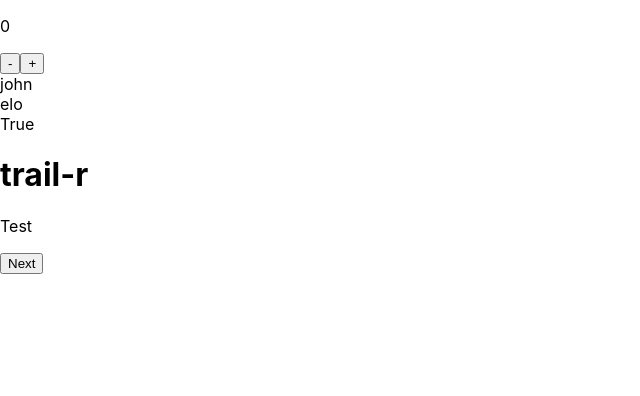
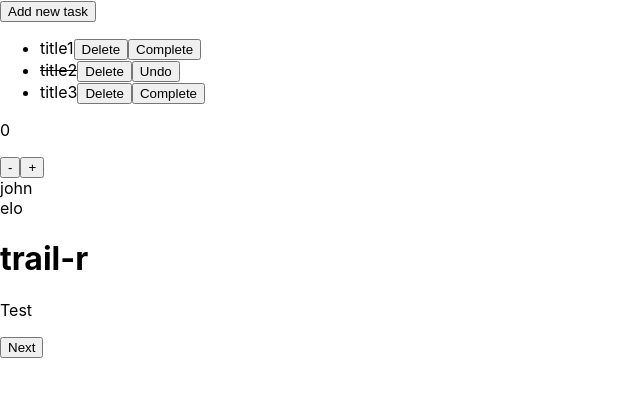
Before and after one commit to piotrwita/trail-r, a React (Create React App) app: page / in a window 1280 px wide. Shown: the top 396 px of the page, without its empty margins (0-640 px from the left). Built offline with nearby package versions, Linux system fonts and the light colour scheme; the HTML template or start-up script is replaced by a standard one.

Commit message:
Statuses management.

```diff
--- a/src/App.tsx
+++ b/src/App.tsx
@@ -2,11 +2,14 @@ import './App.css';
 import { Button } from './components/Button'
 import { AppContent } from './components/AppContent';
 import { Users } from './components/Users';
-import { Count } from "./components/Count";
+import { Count } from './components/Count';
+import { TasksList } from './components/TasksList';
+
 
 function App() {
   return (
       <>
+          <TasksList/>
           <Count/>
           <Users/>
           <AppContent/>
--- /dev/null
+++ b/src/components/TasksList.tsx
@@ -0,0 +1,45 @@
+import { tasks as tasksData }  from '../data/tasks';
+import { useState } from 'react';
+
+export function TasksList() {
+    const [tasks, setTasks] = useState(tasksData);
+    const handleAddTask = (title: string) => {
+        const newTasks = [...tasks];
+        newTasks.push({
+            title: title,
+            description: 'desc8',
+            completed: false
+        })
+        setTasks(newTasks);
+        console.log(tasks);
+    };
+    const handleToggleTaskState = (index: number) => {
+        const newTasks = [...tasks];
+        newTasks[index].completed = !newTasks[index].completed;
+        setTasks(newTasks);
+    };
+    const handleDeleteTask = (index: number) => {
+        const newTasks = [...tasks];
+        newTasks.splice(index, 1);
+        setTasks(newTasks);
+    };
+
+    return (
+        <>
+            <button onClick={() => handleAddTask('new added task')}>Add new task</button>
+            { tasks.length === 0 ? (
+                <div>Empty tasks list.</div>
+                ) : (
+            <ul>
+                {tasks.map(({title, completed}, index) => (
+                    <li key={index} style={{textDecoration: completed ? 'line-through' : 'none'}}>
+                        {title}
+                        <button onClick={() => handleDeleteTask(index)}>Delete</button>
+                        <button onClick={() => handleToggleTaskState(index)}>{completed ? 'Undo' : 'Complete'}</button>
+                    </li>
+                ))}
+            </ul>
+            )}
+        </>
+    )
+}
--- a/src/components/Users.tsx
+++ b/src/components/Users.tsx
@@ -10,7 +10,6 @@ export function Users() {
                     </div>
                 );
             })}
-            {true ? <div>True</div> : <div>False</div>}
         </div>
     )
 }
--- /dev/null
+++ b/src/data/tasks.ts
@@ -0,0 +1,17 @@
+export const  tasks = [
+    {
+        title: 'title1',
+        description: 'desc1',
+        completed: false
+    },
+    {
+        title: 'title2',
+        description: 'desc2',
+        completed: true
+    },
+    {
+        title: 'title3',
+        description: 'desc3',
+        completed: false
+    }
+]
```
